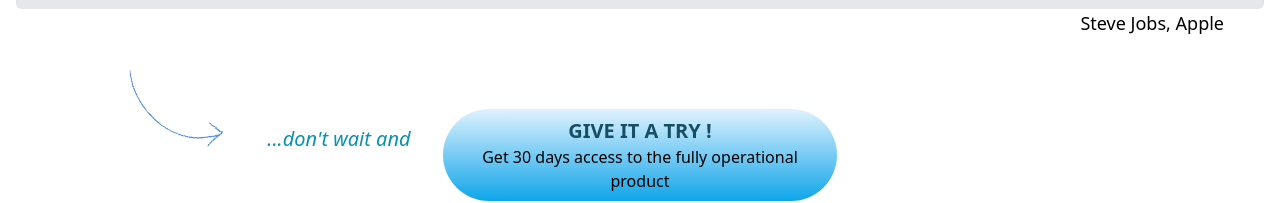
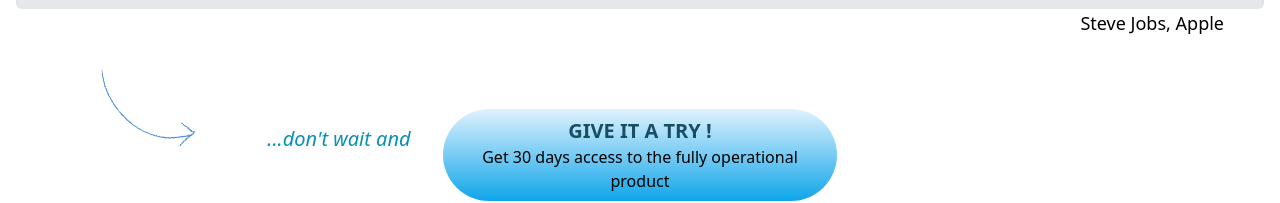
Before and after one commit to MayBaoHCMUS/w3-webprg, a plain HTML site: page index.html in a window 1280 px wide. Shown: the part 1031-1234 px from the top of the page. Drawn offline with nearby package versions, Linux system fonts and the light colour scheme.

Commit message:
Change absolute position to display on phone

```diff
--- a/index.html
+++ b/index.html
@@ -124,7 +124,7 @@
         <section class="flex justify-center flex-col grid grid-cols-1 md:grid-cols-3 gap-8 mt-10">
             <div class="flex items-center justify-end">
                 <div class="relative italic text-xl text-cyan-600">...don't wait and
-                    <img class="absolute bottom-[20%] right-[130%]" src="images/arrow_hoz.png" alt="arrow">
+                    <img class="absolute bottom-[20%] right-[150%]" src="images/arrow_hoz.png" alt="arrow">
                 </div>
             </div>
 
```
